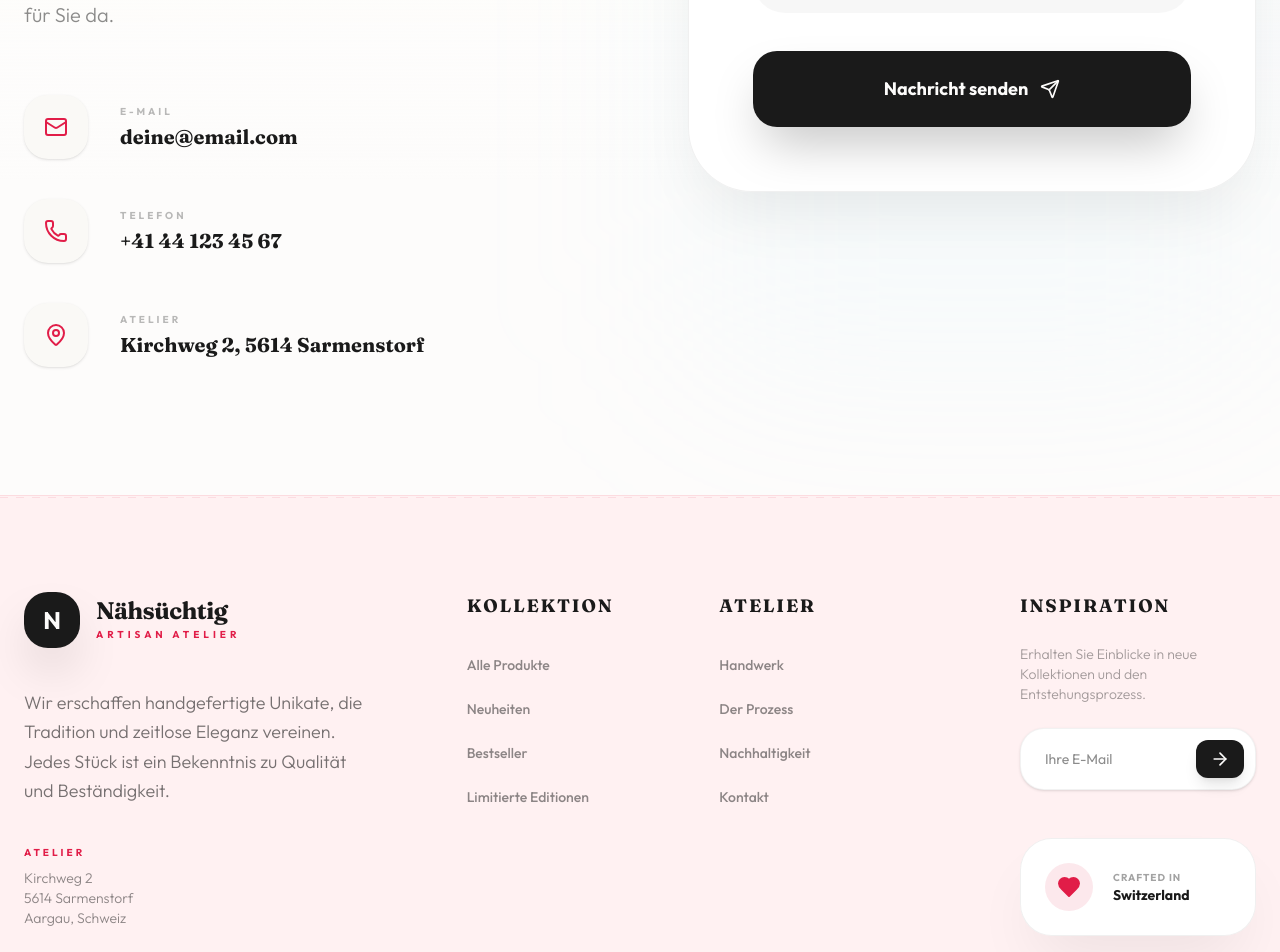
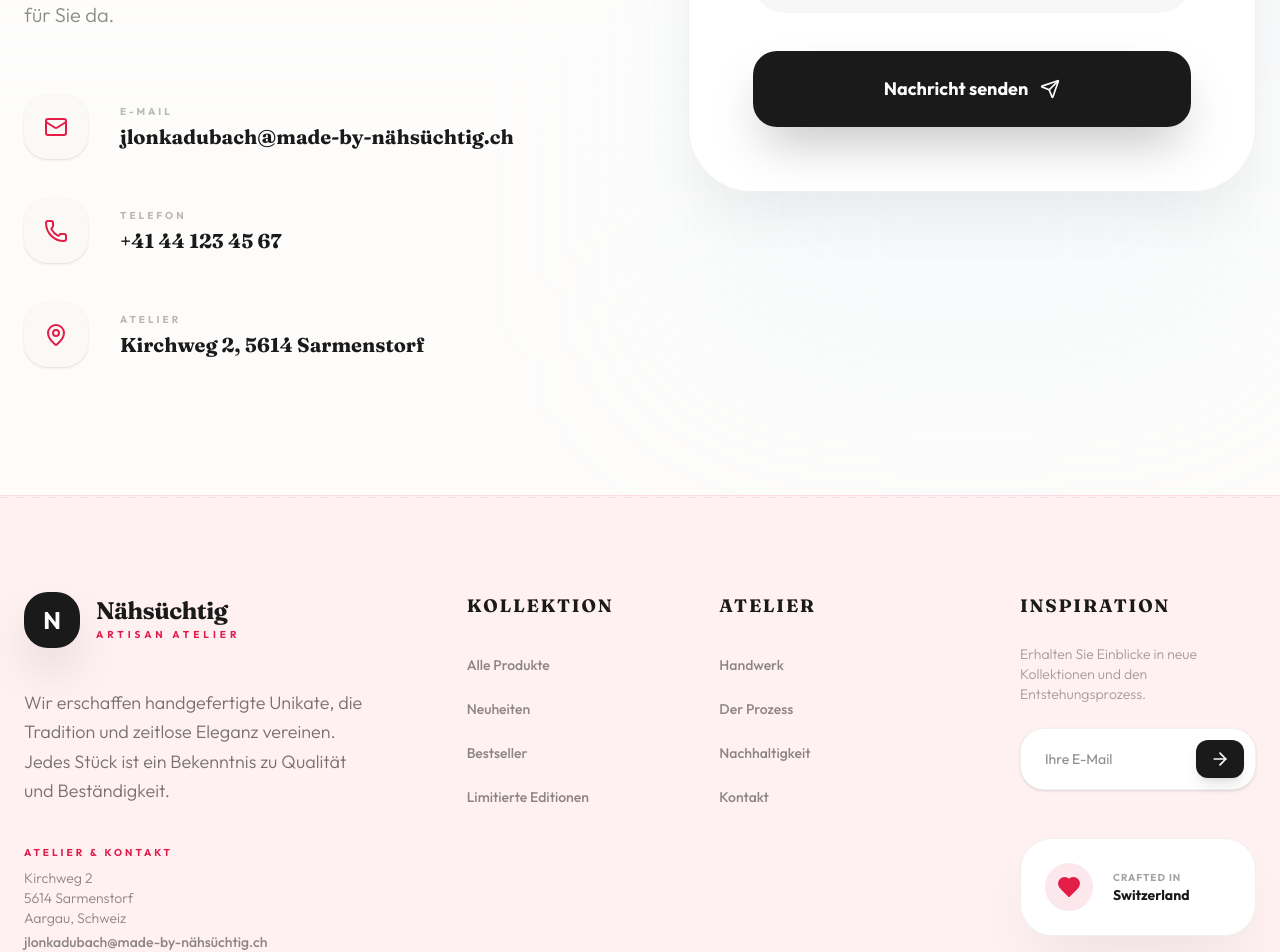
Before and after one commit to GYGMOR/n-hs-chtig, a Next.js app: page /contact in a window 1280 px wide. Shown: the part 620-1572 px from the top of the page. Built offline with nearby package versions, Linux system fonts and the light colour scheme.

Commit message:
feat: update email addresses globally to jlonkadubach@made-by-nähsüchtig.ch

```diff
--- a/prisma/seed.ts
+++ b/prisma/seed.ts
@@ -77,7 +77,7 @@ async function main() {
   }
 
   // Admin user
-  const adminEmail = 'jlonka.dubach@made-by-nähsüchtig.ch'
+  const adminEmail = 'jlonkadubach@xn--made-by-nhschtig-3nb84b.ch'
   const existing = await prisma.adminUser.findUnique({ where: { email: adminEmail } })
   if (!existing) {
     const hash = await bcrypt.hash('Init1234!!', 12)
--- a/src/app/contact/page.tsx
+++ b/src/app/contact/page.tsx
@@ -58,9 +58,9 @@ export default function ContactPage() {
 
               <div className="space-y-10">
                 {[
-                  { icon: Mail, label: "E-Mail", val: process.env.NEXT_PUBLIC_CONTACT_EMAIL ?? "hello@naehsuechtig.ch" },
-                  { icon: Phone, label: "Telefon", val: "+41 44 123 45 67" },
-                  { icon: MapPin, label: "Atelier", val: "Kirchweg 2, 5614 Sarmenstorf" },
+                  { icon: Mail, label: "E-Mail", val: process.env.NEXT_PUBLIC_CONTACT_EMAIL ?? "jlonkadubach@made-by-nähsüchtig.ch", href: `mailto:${process.env.NEXT_PUBLIC_CONTACT_EMAIL ?? "jlonkadubach@made-by-nähsüchtig.ch"}` },
+                  { icon: Phone, label: "Telefon", val: "+41 44 123 45 67", href: "tel:+41441234567" },
+                  { icon: MapPin, label: "Atelier", val: "Kirchweg 2, 5614 Sarmenstorf", href: null },
                 ].map((item, i) => (
                   <div key={i} className="flex items-center gap-8 group">
                     <div className="w-16 h-16 rounded-2xl bg-surface-light text-accent-rose flex items-center justify-center group-hover:bg-accent-rose group-hover:text-white transition-all duration-500 shadow-sm">
@@ -68,7 +68,13 @@ export default function ContactPage() {
                     </div>
                     <div>
                       <p className="text-[10px] uppercase tracking-[0.3em] text-foreground/30 font-bold mb-1">{item.label}</p>
-                      <p className="text-xl font-serif font-bold text-foreground">{item.val}</p>
+                      {item.href ? (
+                        <a href={item.href} className="text-xl font-serif font-bold text-foreground hover:text-accent-rose transition-colors">
+                          {item.val}
+                        </a>
+                      ) : (
+                        <p className="text-xl font-serif font-bold text-foreground">{item.val}</p>
+                      )}
                     </div>
                   </div>
                 ))}
--- a/src/app/impressum/page.tsx
+++ b/src/app/impressum/page.tsx
@@ -22,8 +22,10 @@ export default function ImpressumPage() {
             <h2 className="text-xl font-bold mb-4 text-foreground">Kontakt</h2>
             <div className="space-y-4">
               <div className="flex items-center gap-3 text-foreground/60">
-                <Mail className="w-5 h-5 text-accent-rose" />
-                <span>hello@naehsuechtig.ch</span>
+                <Mail className="w-5 h-5 text-accent-rose shrink-0" />
+                <a href="mailto:jlonkadubach@made-by-nähsüchtig.ch" className="hover:text-accent-rose transition-colors">
+                  jlonkadubach@made-by-nähsüchtig.ch
+                </a>
               </div>
               <div className="flex items-center gap-3 text-foreground/60">
                 <Phone className="w-5 h-5 text-accent-rose" />
--- a/src/components/Footer.tsx
+++ b/src/components/Footer.tsx
@@ -44,11 +44,17 @@ export default function Footer() {
               Wir erschaffen handgefertigte Unikate, die Tradition und zeitlose Eleganz vereinen. Jedes Stück ist ein Bekenntnis zu Qualität und Beständigkeit.
             </p>
             <div className="space-y-2">
-              <p className="text-[10px] uppercase tracking-[0.3em] text-accent-rose font-bold">Atelier</p>
+              <p className="text-[10px] uppercase tracking-[0.3em] text-accent-rose font-bold">Atelier & Kontakt</p>
               <p className="text-sm text-foreground/50 font-light">
                 Kirchweg 2 <br />
                 5614 Sarmenstorf <br />
-                Aargau, Schweiz
+                Aargau, Schweiz <br />
+                <a
+                  href={`mailto:${process.env.NEXT_PUBLIC_CONTACT_EMAIL ?? "jlonkadubach@made-by-nähsüchtig.ch"}`}
+                  className="hover:text-accent-rose transition-colors font-medium mt-1 inline-block"
+                >
+                  {process.env.NEXT_PUBLIC_CONTACT_EMAIL ?? "jlonkadubach@made-by-nähsüchtig.ch"}
+                </a>
               </p>
             </div>
             <div className="flex items-center gap-5">
--- a/src/lib/email.ts
+++ b/src/lib/email.ts
@@ -14,7 +14,7 @@ function createTransport() {
 }
 
 function getFrom() {
-  return `"Nähsüchtig" <${process.env.SMTP_USER ?? "noreply@naehsuechtig.ch"}>`;
+  return `"Nähsüchtig" <${process.env.SMTP_USER ?? "jlonkadubach@xn--made-by-nhschtig-3nb84b.ch"}>`;
 }
 
 export interface OrderEmailData {
```
Also changed, not shown: 1 other file (tests, documents, lock files or other folders).
